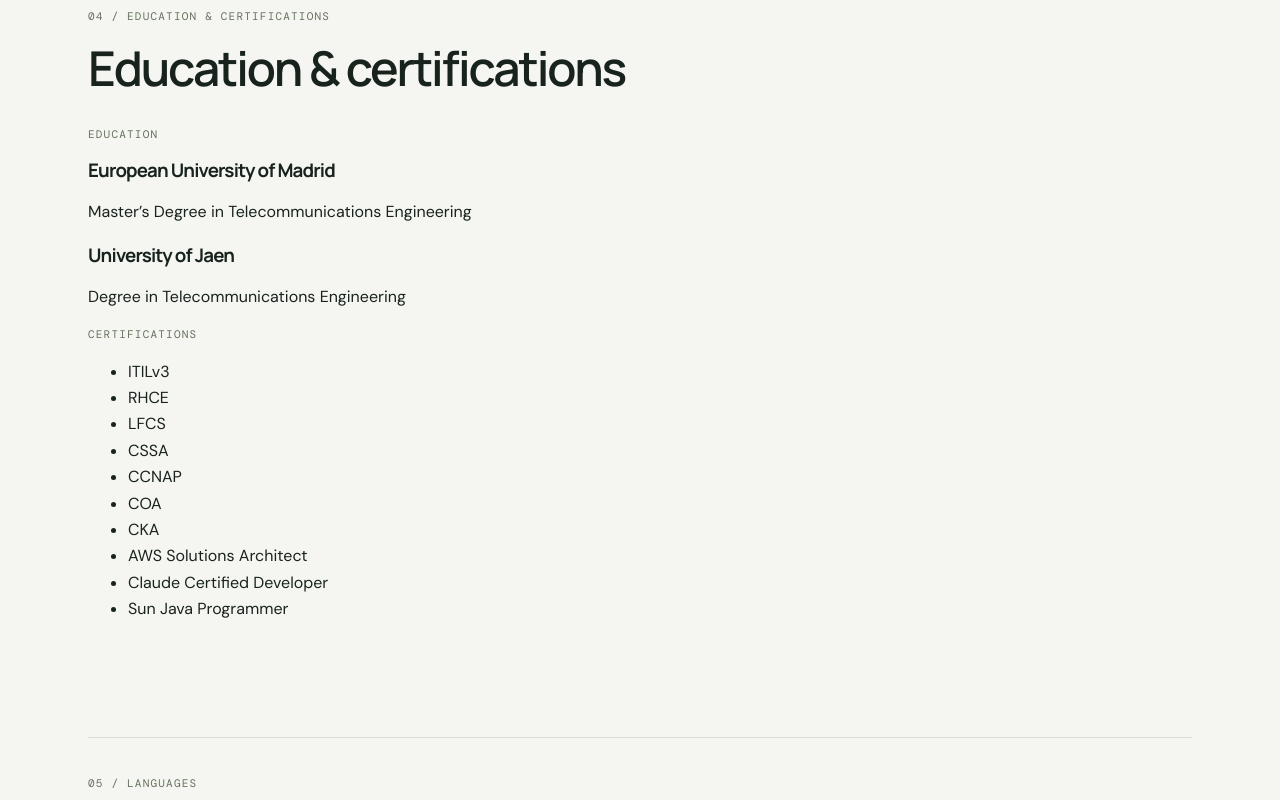
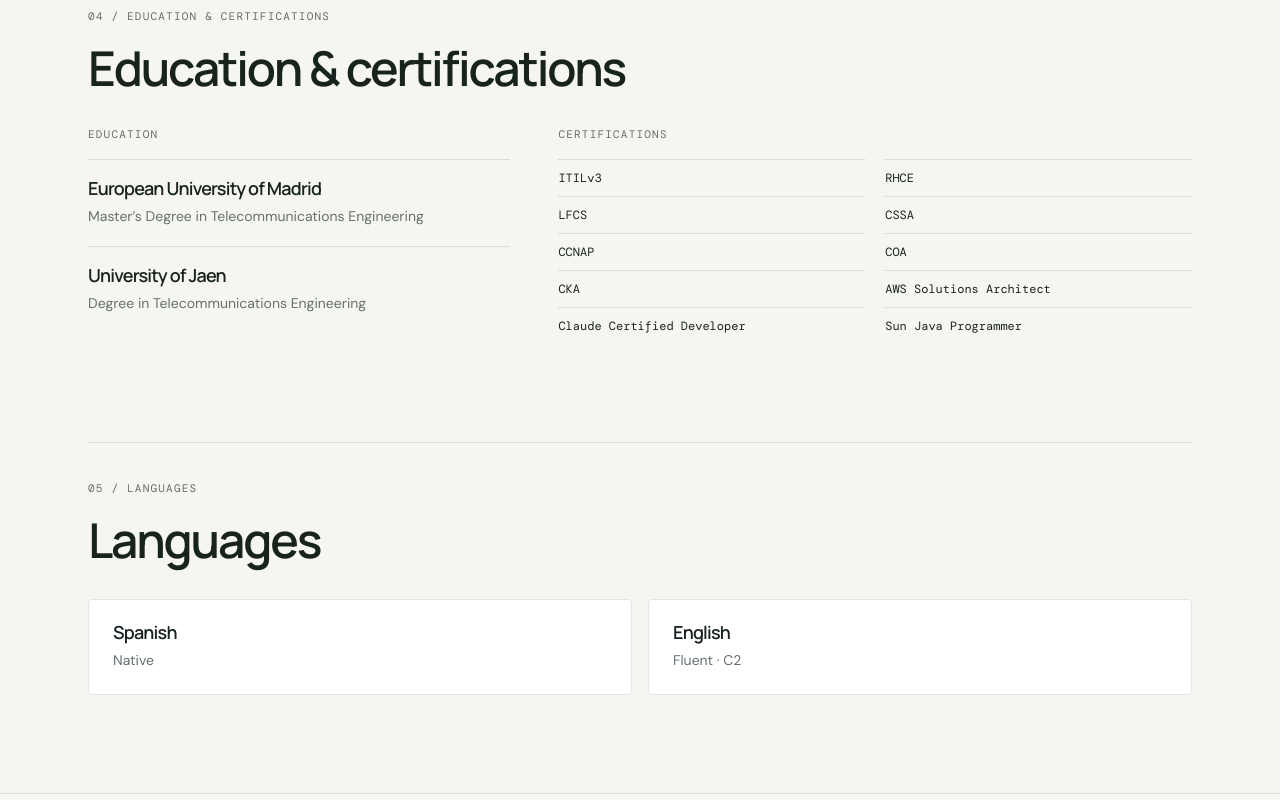
Before and after one commit to ivanht/portfolio, a plain HTML site: page index.html in a window 1280 px wide. Shown: the part 3120-3920 px from the top of the page. Drawn offline with nearby package versions, Linux system fonts and the light colour scheme.

Commit message:
Style education and languages sections

```diff
--- a/styles.css
+++ b/styles.css
@@ -17,7 +17,7 @@ h1{font-size:clamp(56px,9vw,104px);margin:0 0 18px;font-weight:600}
 .text-link{font:500 13px var(--mono);color:var(--ink);border-bottom:1px solid var(--ink);padding-bottom:5px}
 .text-link span{color:#6a9e16;margin-left:8px}
 .project-section{padding:38px 0 98px;border-top:1px solid var(--line)}
-.section-heading{margin-bottom:32px}.about-copy{max-width:780px;margin:22px 0 0;font-size:18px;line-height:1.75;color:var(--muted)}.section-heading h2{font-size:clamp(32px,5vw,48px);margin:0;font-weight:600}
+.section-heading{margin-bottom:32px}.education-grid{display:grid;grid-template-columns:.8fr 1.2fr;gap:48px}.education-entry{padding:18px 0;border-top:1px solid var(--line)}.education-entry h3,.language-item h3{font-size:18px;margin:0 0 7px;font-weight:600}.education-entry p,.language-item p{color:var(--muted);font-size:14px;margin:0}.credential-list{list-style:none;padding:0;margin:0;display:grid;grid-template-columns:repeat(2,minmax(0,1fr));gap:0 20px}.credential-list li{border-top:1px solid var(--line);padding:10px 0;font:400 12px var(--mono)}.language-grid{display:grid;grid-template-columns:repeat(2,minmax(0,1fr));gap:16px}.language-item{padding:22px 24px;background:var(--card);border:1px solid #e3e7df;border-radius:4px}.about-copy{max-width:780px;margin:22px 0 0;font-size:18px;line-height:1.75;color:var(--muted)}.section-heading h2{font-size:clamp(32px,5vw,48px);margin:0;font-weight:600}
 .project-grid{display:grid;grid-template-columns:repeat(2,minmax(0,1fr));gap:16px}
 .project-card{background:var(--card);border:1px solid #e3e7df;border-radius:4px;padding:28px;min-height:300px;display:flex;flex-direction:column}
 .project-featured{grid-column:span 2;min-height:255px;background:#202b24;color:#f6f7f2;border-color:#202b24}
@@ -34,5 +34,5 @@ h1{font-size:clamp(56px,9vw,104px);margin:0 0 18px;font-weight:600}
 .side-card p{font-size:13px;line-height:1.55;color:#39452f;margin:12px 0 14px}.side-card .chips{margin:0}.side-card .chips li{background:#d2ed9d;color:#3f4e32}.status-tag{align-self:flex-start;margin-top:-24px;margin-right:26px;background:#e0f2bd;color:#50643d;font-size:9px}
 footer{border-top:1px solid var(--line);padding:22px max(6vw,24px);display:flex;justify-content:space-between;color:var(--muted);font:400 10px var(--mono);letter-spacing:.05em}footer a{text-decoration:none}
 :focus-visible{outline:3px solid #578b10;outline-offset:4px}
-@media(max-width:700px){.site-header{height:64px;padding:0 20px}nav{gap:15px}nav a{font-size:11px}main{padding:0 20px}.intro{padding:82px 0 68px}.lede{font-size:17px}.about-copy{font-size:16px}.project-section{padding-bottom:68px}.project-grid,.side-grid{grid-template-columns:1fr}.project-featured{grid-column:auto}.project-card{min-height:270px}.side-card{min-height:240px}footer{padding-inline:20px}}
+@media(max-width:700px){.site-header{height:64px;padding:0 20px}nav{gap:15px}nav a{font-size:11px}main{padding:0 20px}.intro{padding:82px 0 68px}.lede{font-size:17px}.about-copy{font-size:16px}.project-section{padding-bottom:68px}.project-grid,.side-grid{grid-template-columns:1fr}.project-featured{grid-column:auto}.education-grid{grid-template-columns:1fr;gap:32px}.credential-list{grid-template-columns:1fr 1fr}.project-card{min-height:270px}.side-card{min-height:240px}footer{padding-inline:20px}}
 @media(prefers-reduced-motion:reduce){html{scroll-behavior:auto}}
```
